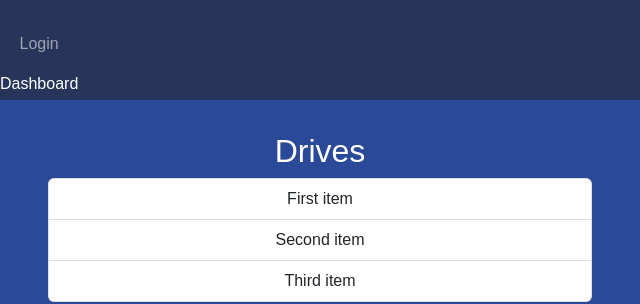
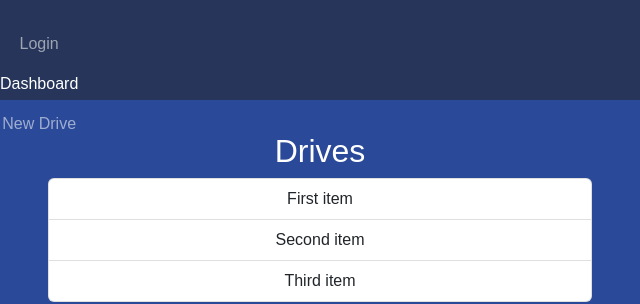
Before and after one commit to Nbbyers/CS260, a plain HTML site: page dashboard.html in a window 1280 px wide. Shown: the top 304 px of the page, 0-640 px from the left. Drawn offline with nearby package versions, Linux system fonts and the light colour scheme.

Commit message:
add new drive page to menu

```diff
--- a/dashboard.html
+++ b/dashboard.html
@@ -24,6 +24,9 @@
           </li>
           <li class="nav-item">
             <a class="nav-link active" href="dashboard.html">Dashboard</a>
+          </li>
+          <li class="nav-item">
+            <a class="nav-link" href="newDrive.html">New Drive</a>
           </li>
         </menu>
       </nav>
```
Also changed, not shown: index.html (+3 -0 lines).
